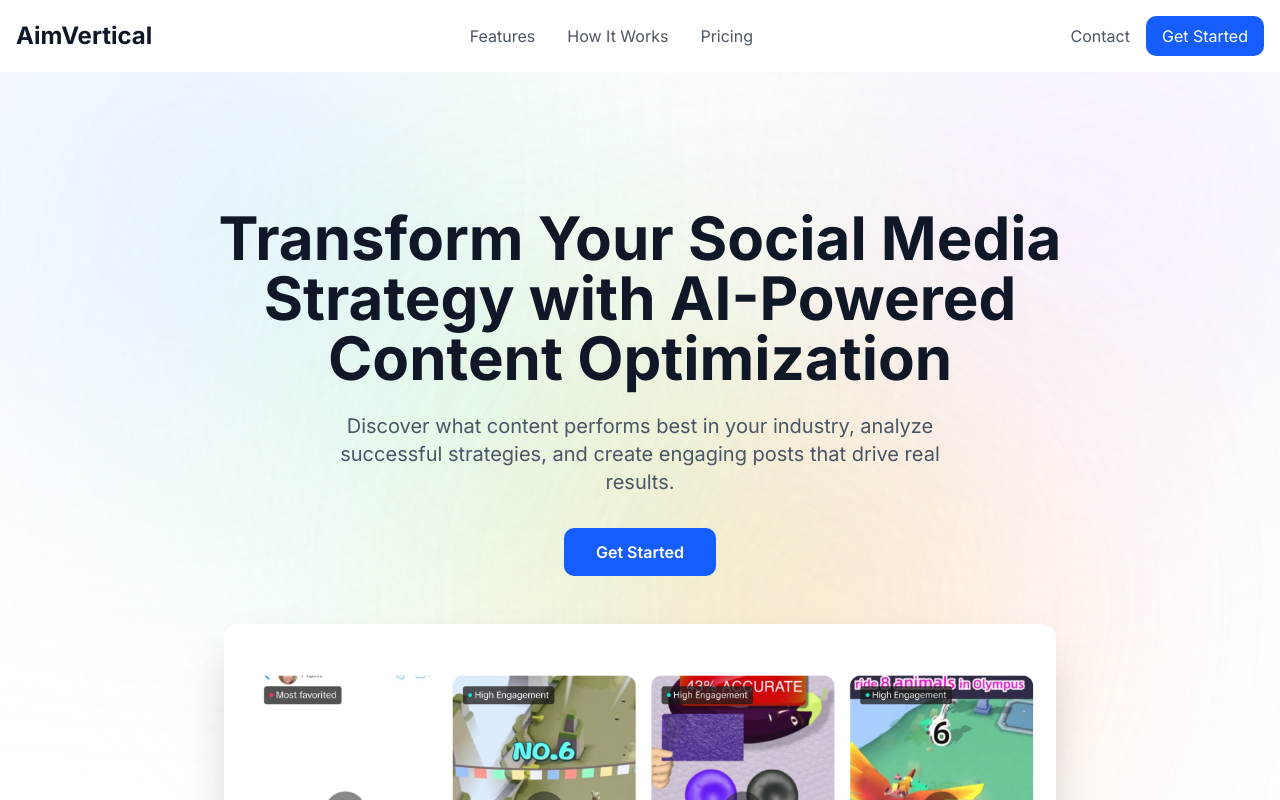
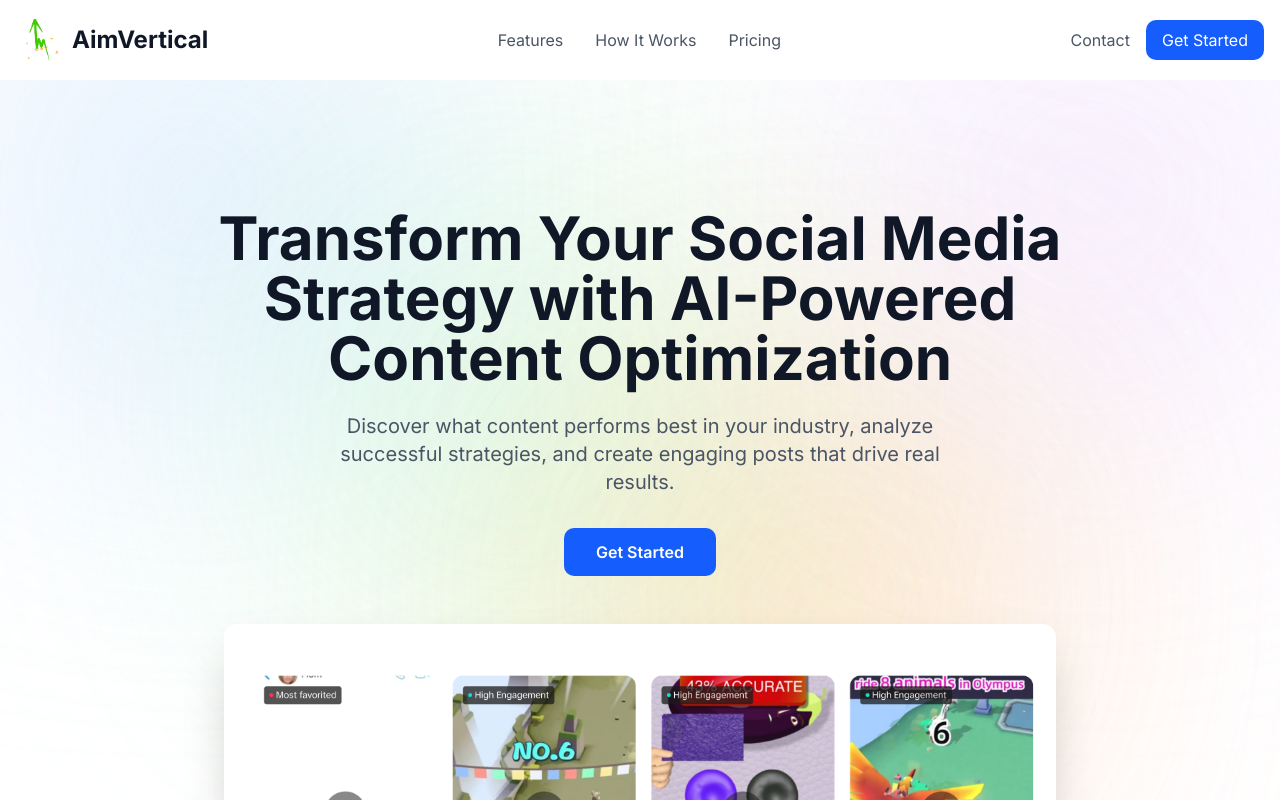
Before and after one commit to odtboun/AimVertical, a Next.js app: page / in a window 1280 px wide. Shown: the top 800 px of the page. Built offline with nearby package versions, Linux system fonts and the light colour scheme.

Commit message:
feat: increase logo size by 50%

```diff
--- a/src/components/layout/MainLayout.tsx
+++ b/src/components/layout/MainLayout.tsx
@@ -1,6 +1,7 @@
 "use client";
 
 import { ReactNode, useEffect, useState } from 'react';
+import Image from 'next/image';
 
 interface MainLayoutProps {
   children: ReactNode;
@@ -47,6 +48,13 @@ export default function MainLayout({ children }: MainLayoutProps) {
       <header className="fixed top-0 w-full bg-white z-50">
         <div className="container mx-auto px-4 py-4 flex items-center justify-between">
           <div className="flex items-center gap-2">
+            <Image
+              src="/images/dashboard/logo.png"
+              alt="AimVertical Logo"
+              width={48}
+              height={48}
+              className="w-12 h-12"
+            />
             <div className="text-2xl font-bold text-gray-900">AimVertical</div>
           </div>
           <nav className="hidden md:flex items-center gap-8">
```
